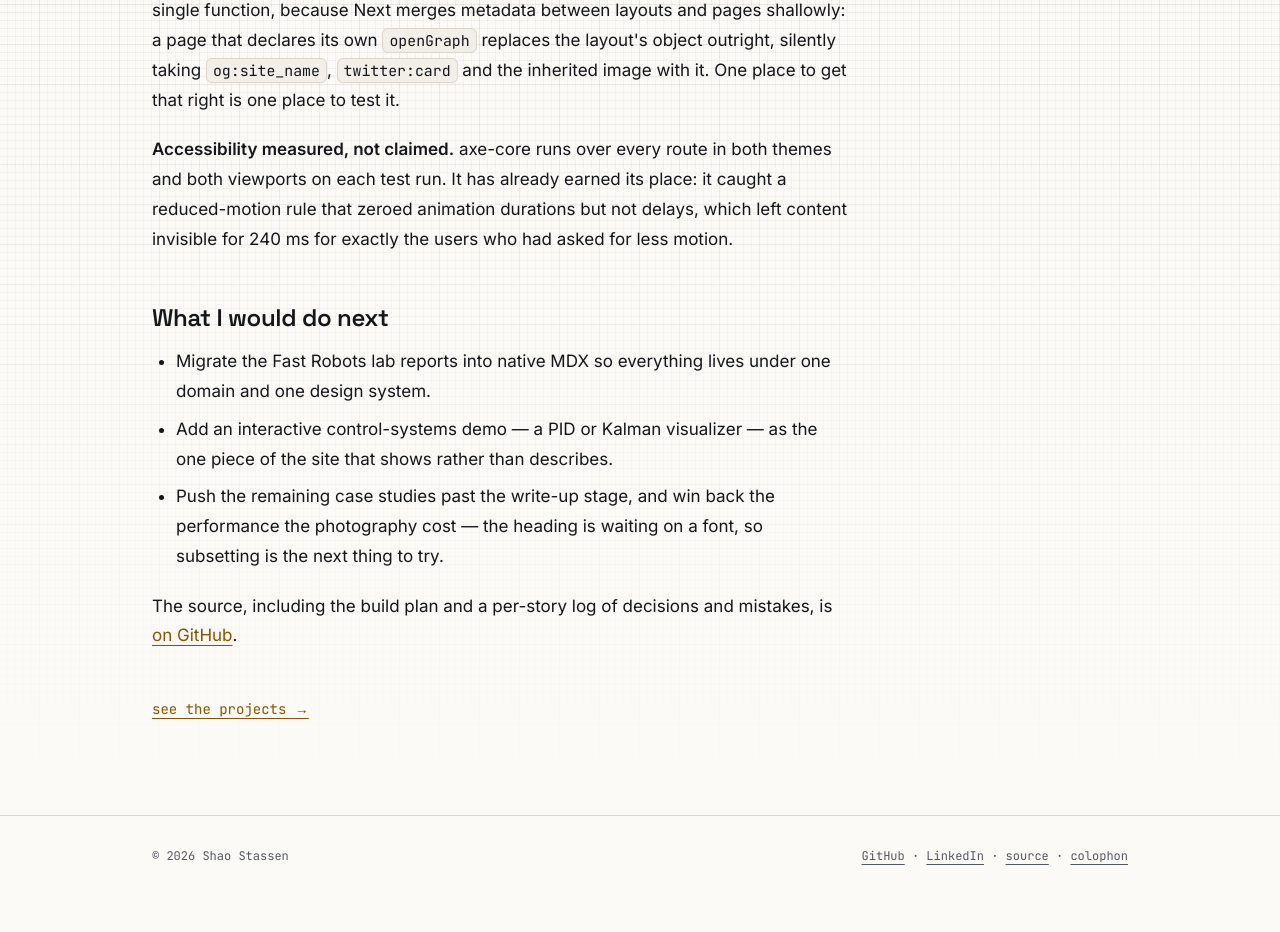
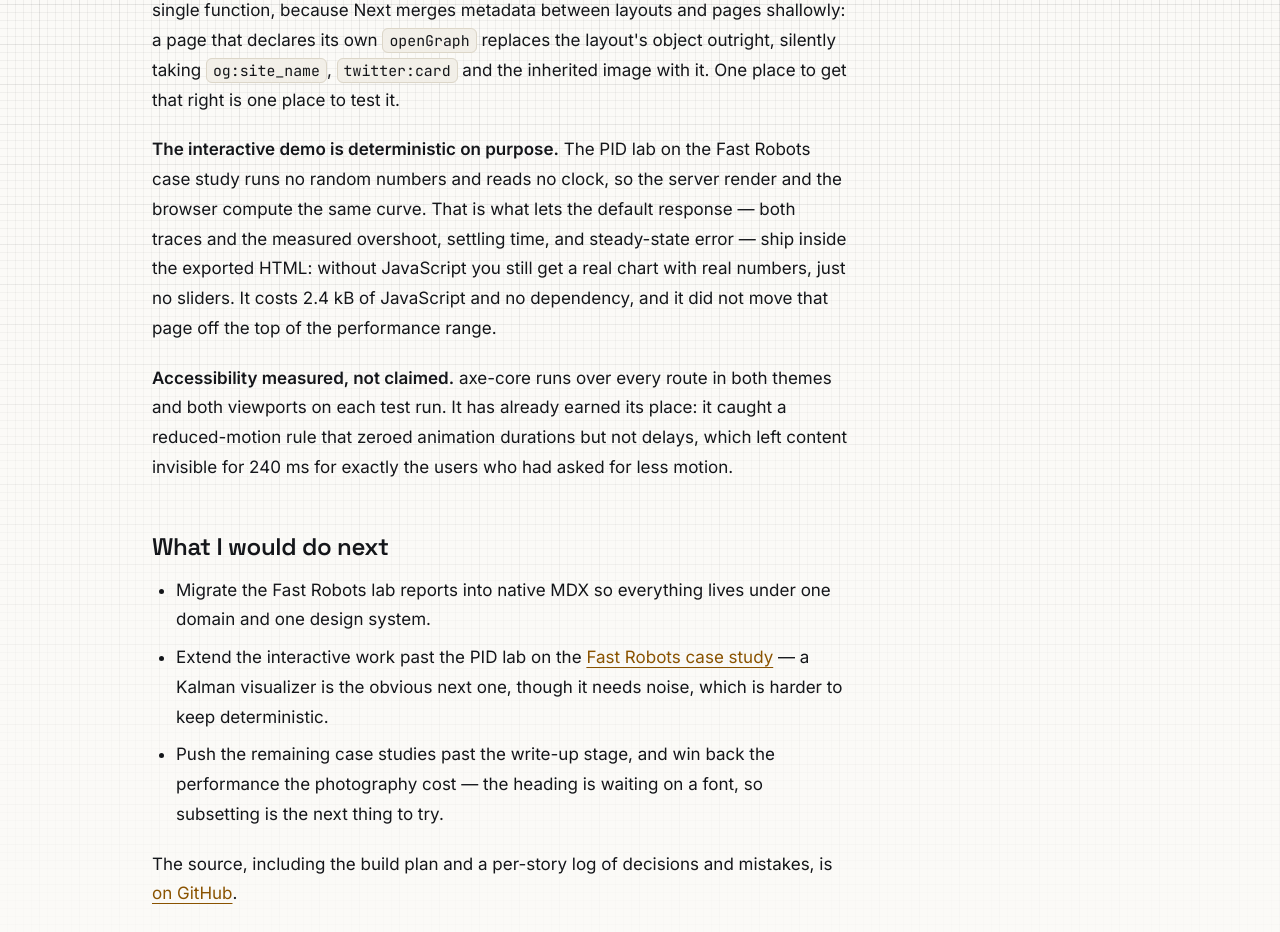
Before and after one commit to shaostassen/shaostassen.com, a Next.js app: page /colophon in a window 1280 px wide. Shown: the part 1620-2552 px from the top of the page. Before the commit the page ends 2516 px from the top, so only its background shows below. Built offline with nearby package versions, Linux system fonts and the light colour scheme.

Commit message:
docs: retire the interactive-demo item from the colophon's next list

```diff
--- a/src/app/colophon/page.tsx
+++ b/src/app/colophon/page.tsx
@@ -115,6 +115,17 @@ export default function ColophonPage() {
             to get that right is one place to test it.
           </p>
           <p>
+            <strong>The interactive demo is deterministic on purpose.</strong>{" "}
+            The PID lab on the Fast Robots case study runs no random numbers and
+            reads no clock, so the server render and the browser compute the
+            same curve. That is what lets the default response — both traces and
+            the measured overshoot, settling time, and steady-state error — ship
+            inside the exported HTML: without JavaScript you still get a real
+            chart with real numbers, just no sliders. It costs 2.4 kB of
+            JavaScript and no dependency, and it did not move that page off the
+            top of the performance range.
+          </p>
+          <p>
             <strong>Accessibility measured, not claimed.</strong> axe-core runs
             over every route in both themes and both viewports on each test run.
             It has already earned its place: it caught a reduced-motion rule
@@ -130,9 +141,10 @@ export default function ColophonPage() {
               lives under one domain and one design system.
             </li>
             <li>
-              Add an interactive control-systems demo — a PID or Kalman
-              visualizer — as the one piece of the site that shows rather than
-              describes.
+              Extend the interactive work past the PID lab on the{" "}
+              <Link href="/projects/fast-robots">Fast Robots case study</Link> —
+              a Kalman visualizer is the obvious next one, though it needs
+              noise, which is harder to keep deterministic.
             </li>
             <li>
               Push the remaining case studies past the write-up stage, and win
```
Also changed, not shown: 2 other files (tests, documents, lock files or other folders).
